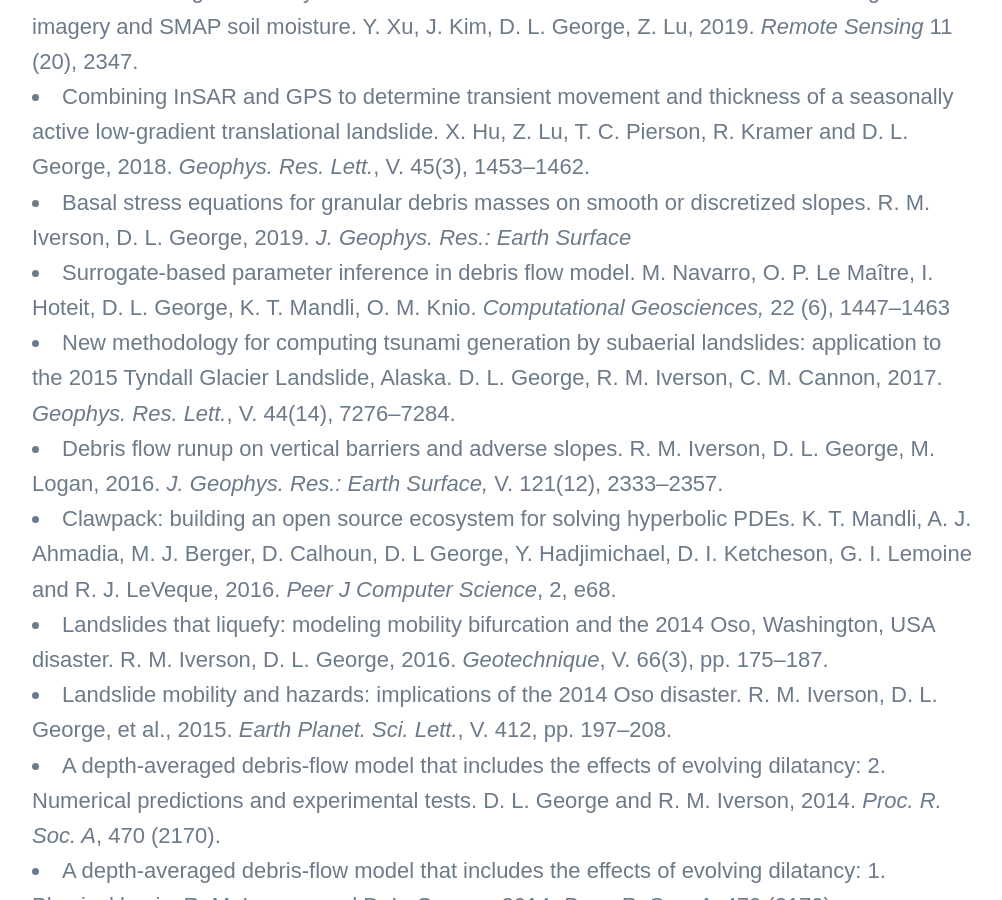
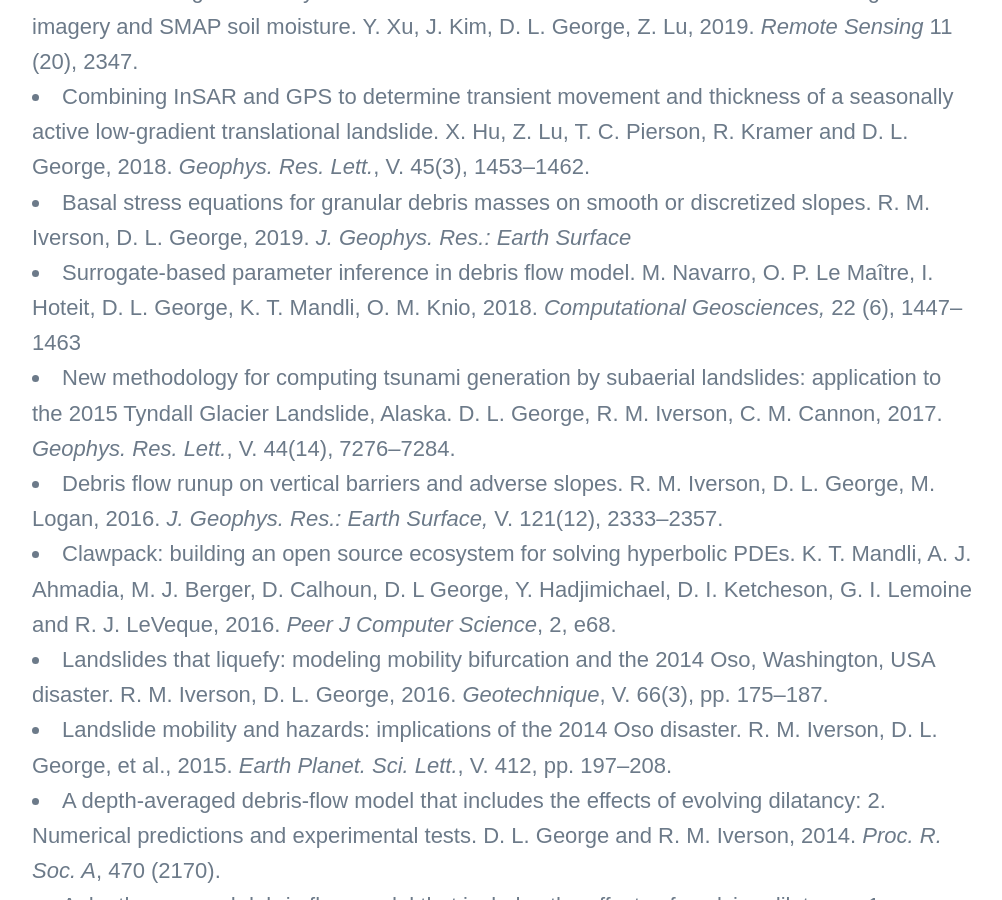
Before and after one commit to dlgeorge/dlgeorge.github.io, a Jekyll site: the page built from _pages/publications.md, in a window 1280 px wide and 900 px high, scrolled down 746 px. Shown: the whole window, without its empty margins (138-1140 px from the left). Built offline with Jekyll 4.4.1, drawn with Linux system fonts in a browser that asks for light colours; nearby versions of some CDN libraries; some web fonts are replaced.

Commit message:
page edits

```diff
--- a/_pages/publications.md
+++ b/_pages/publications.md
@@ -11,7 +11,7 @@ featured_image: /images/pages/CVO_library.jpg
 * Characterizing seasonally rainfall-driven movement of a translational landslide using SAR imagery and SMAP soil moisture. Y. Xu, J. Kim, D. L. George, Z. Lu, 2019. *Remote Sensing* 11 (20), 2347.
 * Combining InSAR and GPS to determine transient movement and thickness of a seasonally active low-gradient translational landslide. X. Hu, Z. Lu, T. C. Pierson, R. Kramer and D. L. George, 2018. *Geophys. Res. Lett.*, V. 45(3), 1453--1462.
 * Basal stress equations for granular debris masses on smooth or discretized slopes. R. M. Iverson, D. L. George, 2019. *J. Geophys. Res.: Earth Surface*
-* Surrogate-based parameter inference in debris flow model. M. Navarro, O. P. Le Maître, I. Hoteit, D. L. George, K. T. Mandli, O. M. Knio.
+* Surrogate-based parameter inference in debris flow model. M. Navarro, O. P. Le Maître, I. Hoteit, D. L. George, K. T. Mandli, O. M. Knio, 2018.
 *Computational Geosciences,* 22 (6), 1447--1463
 *  New methodology for computing tsunami generation by subaerial landslides: application to the 2015 Tyndall Glacier Landslide, Alaska. D. L. George, R. M. Iverson, C. M. Cannon, 2017. *Geophys. Res. Lett.*, V. 44(14), 7276--7284.
 * Debris flow runup on vertical barriers and adverse slopes. R. M. Iverson, D. L. George, M. Logan, 2016. *J. Geophys. Res.: Earth Surface,* V. 121(12), 2333--2357.
```
